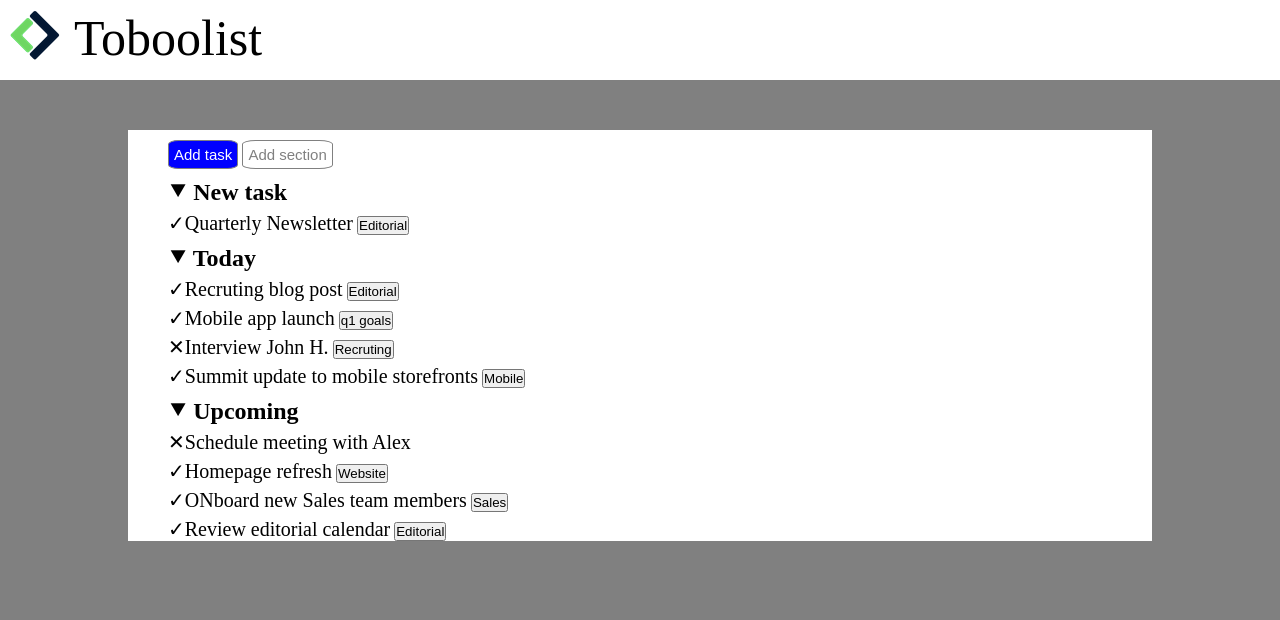
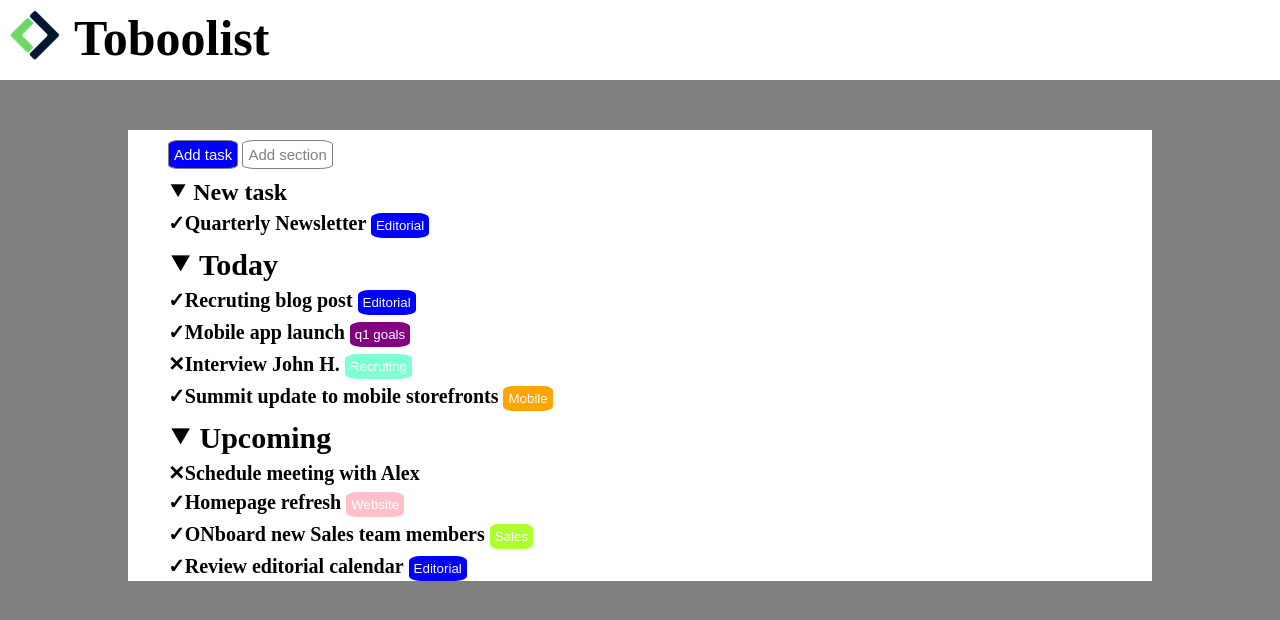
Before and after one commit to AlbertoOrlando/html-css-toboolist, a plain HTML site: page index.html in a window 1280 px wide. Drawn offline with Linux system fonts and the light colour scheme.

Commit message:
finito senza colorazione spunte check

```diff
--- a/css/style.css
+++ b/css/style.css
@@ -61,4 +61,33 @@ span{
     margin-top: 5px;
     display: inline-block;
     font-size: 20px;
+    font-weight: bold;
 }
+
+.editbutton{
+    background-color: blue;
+    color: white;
+    padding: 5px;
+    border-radius: 20%;
+    border: none;
+
+}
+
+#viola{
+    background-color: purple;
+}
+
+#verdeacq{
+    background-color: aquamarine;
+}
+
+#orange{
+    background-color: orange;
+}
+
+#rosa{
+    background-color: pink;
+}
+#green{
+    background-color: greenyellow;
+}
--- a/index.html
+++ b/index.html
@@ -23,24 +23,25 @@
 
             <div class="task">
                 <h2>&#11206; New task</h2>
-                <span>&#10003;Quarterly Newsletter</span>
+                <span>&#10003;Quarterly Newsletter
                 <button class="editbutton"><label for="html"></label>Editorial</button>
+
 
                 <h2>&#11206; Today</h2>
                 <span>&#10003;Recruting blog post</span>
                 <button class="editbutton"><label for="html"></label>Editorial</button> <br>
                 <span>&#10003;Mobile app launch</span>
-                <button class="editbutton"><label for="html"></label>q1 goals</button><br>
+                <button id="viola" class="editbutton"><label for="html"></label>q1 goals</button><br>
                 <span>&#10005;Interview John H.</span>
-                <button class="editbutton"><label for="html"></label>Recruting</button>
+                <button id="verdeacq" class="editbutton"><label for="html"></label>Recruting</button>
                 <br><span>&#10003;Summit update to mobile storefronts</span>
-                <button class="editbutton"><label for="html"></label>Mobile</button>
+                <button id="orange" class="editbutton"><label for="html"></label>Mobile</button>
 
                 <h2>&#11206; Upcoming</h2>
                 <span>&#10005;Schedule meeting with Alex</span> <br>
                 <span>&#10003;Homepage refresh</span>
-                <button class="editbutton"><label for="html"></label>Website</button> <br><span>&#10003;ONboard new Sales team members</span>
-                <button class="editbutton"><label for="html"></label>Sales</button> <br><span>&#10003;Review editorial calendar</span>
+                <button id="rosa" class="editbutton"><label for="html"></label>Website</button> <br><span>&#10003;ONboard new Sales team members</span>
+                <button id="green" class="editbutton"><label for="html"></label>Sales</button> <br><span>&#10003;Review editorial calendar</span>
                 <button class="editbutton"><label for="html"></label>Editorial</button>
             </div>
 
```
